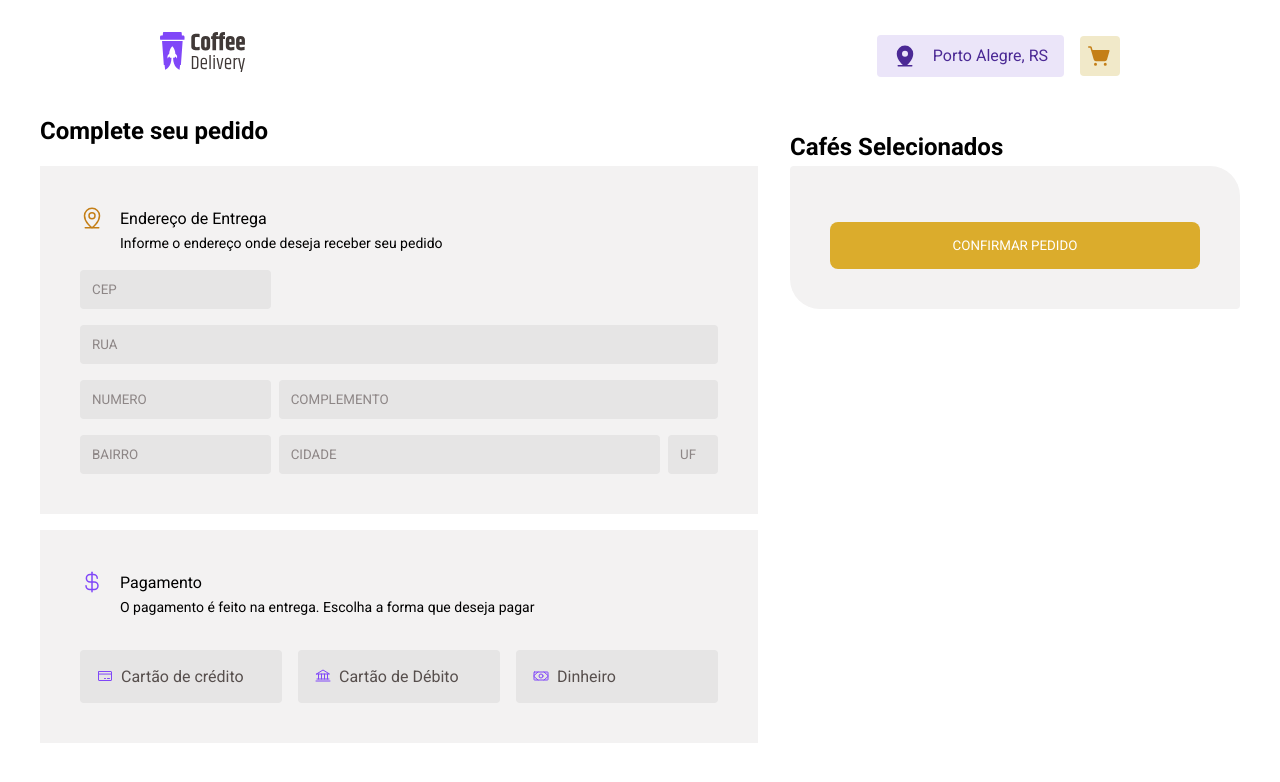
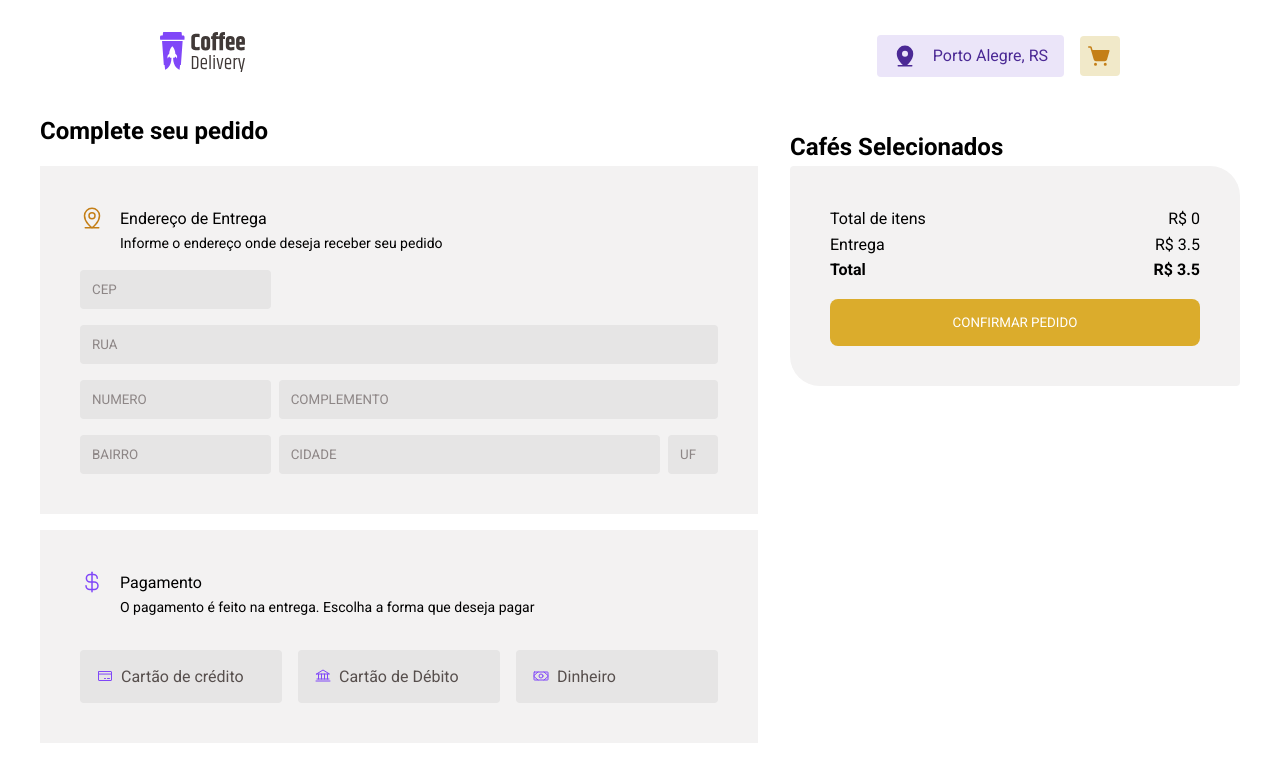
Before and after one commit to ThomasDixini/CoffeeDelivery, a React (Vite) app: page /checkout in a window 1280 px wide. Shown: the top 782 px of the page. Built offline with nearby package versions, Linux system fonts and the light colour scheme.

Commit message:
fix(checkout): total de itens
Corrigindo o bug na soma do total da quantidade de itens.

```diff
--- a/src/pages/Checkout/Checkout.tsx
+++ b/src/pages/Checkout/Checkout.tsx
@@ -41,6 +41,11 @@ export function Checkout() {
 
     localStorage.setItem('@coffee-delivery:totalItens-1.0.0', stateJSON)
   }, [totalItensSelectedForBuy])
+
+  const itensQuantityPrice = totalItensSelectedForBuy.reduce((acc, item) => {
+    acc += item.quantity * item.price
+    return acc
+  }, 0)
 
   return (
     <CheckoutMain>
@@ -142,13 +147,13 @@ export function Checkout() {
                     </div>
                     <strong> {item.price} </strong>
                   </article>
-                  <SpanCheckout totalItens={ item.quantity * item.price }> Total de itens  </SpanCheckout>
-                  <SpanCheckout> Entrega </SpanCheckout>
-                  <StrongTotal totalItens={ (item.quantity * item.price) + 3.50 }> Total </StrongTotal>
+
                 </>
               )
             })}
-
+            <SpanCheckout totalItens={ itensQuantityPrice }> Total de itens  </SpanCheckout>
+            <SpanCheckout totalItens={ 3.50 }> Entrega </SpanCheckout>
+            <StrongTotal totalItens={ itensQuantityPrice + 3.50 }> Total </StrongTotal>
             <button type="submit"> CONFIRMAR PEDIDO </button>
           </form>
         </div>
--- a/src/pages/Checkout/styles.ts
+++ b/src/pages/Checkout/styles.ts
@@ -244,7 +244,7 @@ display: flex;
 align-items: center;
 justify-content: space-between;
 &::after {
-  content: '${props => props.totalItens ? props.totalItens : '3,50' }';
+  content: '${props => "R$ " + props.totalItens}';
 }
 `
 
@@ -254,7 +254,7 @@ export const StrongTotal = styled.strong<CheckoutComponentProps>`
   align-items: center;
   justify-content: space-between;
   &::after {
-    content: '${props => props.totalItens ? props.totalItens : '3,50' }';
+    content: '${props => "R$ " + props.totalItens}';
   }
 }
 `
```
